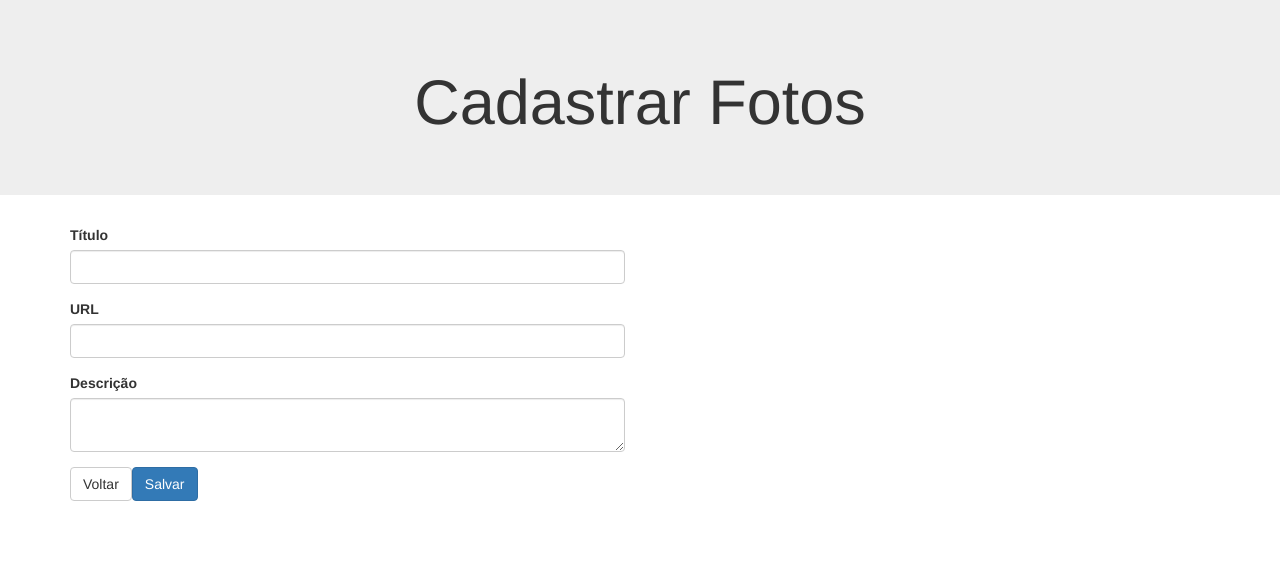
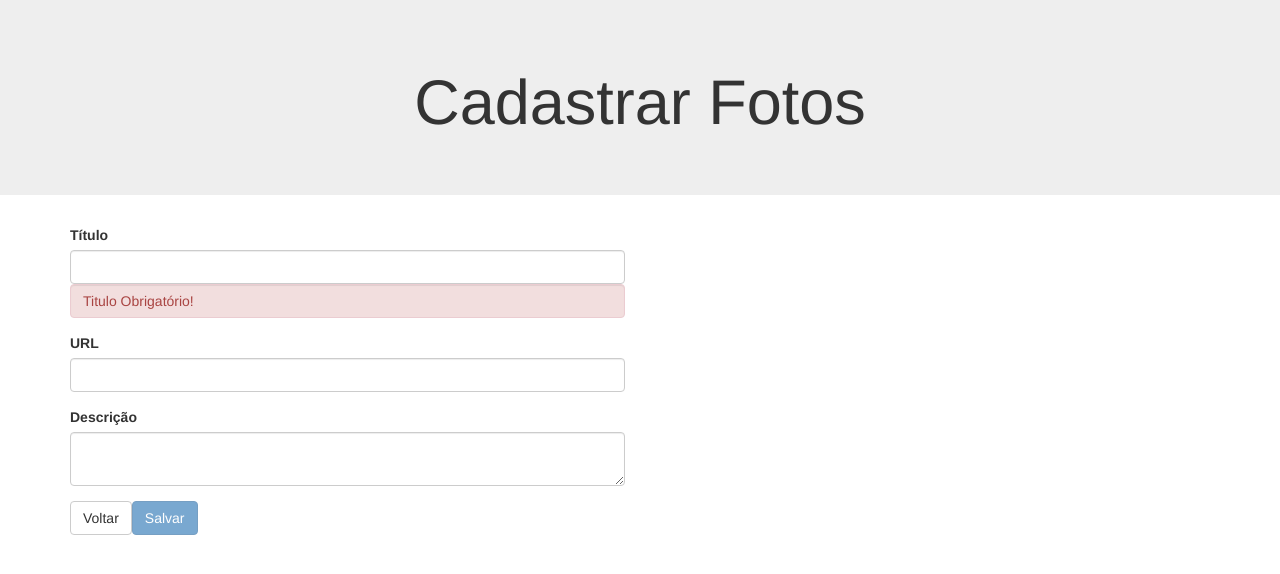
Before and after one commit to pabloguardiao/curso-caelum, an Angular app: page /cadastro in a window 1280 px wide. Shown: the top 574 px of the page. Built offline with nearby package versions, Linux system fonts and the light colour scheme.

Commit message:
Atualizando cadastro

```diff
--- a/src/app/cadastro/cadastro.component.html
+++ b/src/app/cadastro/cadastro.component.html
@@ -4,11 +4,15 @@
 </header>
 <section class="container">
   <div class="row">
-      <form class="col-sm-6" (ngSubmit)="cadastrar($event)">
+      <form class="col-sm-6" (ngSubmit)="cadastrar($event)"
+      #meuFormulario="ngForm">
           <div class="form-group">
               <label>Título</label>
               <input name="titulo" class="form-control"
-                [(ngModel)]="foto.titulo">
+              [(ngModel)]="foto.titulo" #titulo="ngModel" required>
+              <span *ngIf="titulo.invalid" class="form-control alert-danger">
+                Titulo Obrigatório!
+              </span>
           </div>
           <div class="form-group">
               <label>URL</label>
@@ -18,13 +22,14 @@
           <div class="form-group">
               <label>Descrição</label>
               <textarea name="descricao" class="form-control"
-                [(ngModel)]="foto.descricao">
+              [(ngModel)]="foto.descricao">
               </textarea>
           </div>
 
           <a [routerLink]="['']" class="btn btn-default">Voltar</a>
 
-          <button type="submit" class="btn btn-primary">
+          <button type="submit" class="btn btn-primary"
+          [disabled]="meuFormulario.form.invalid">
               Salvar
           </button>
       </form>
```
